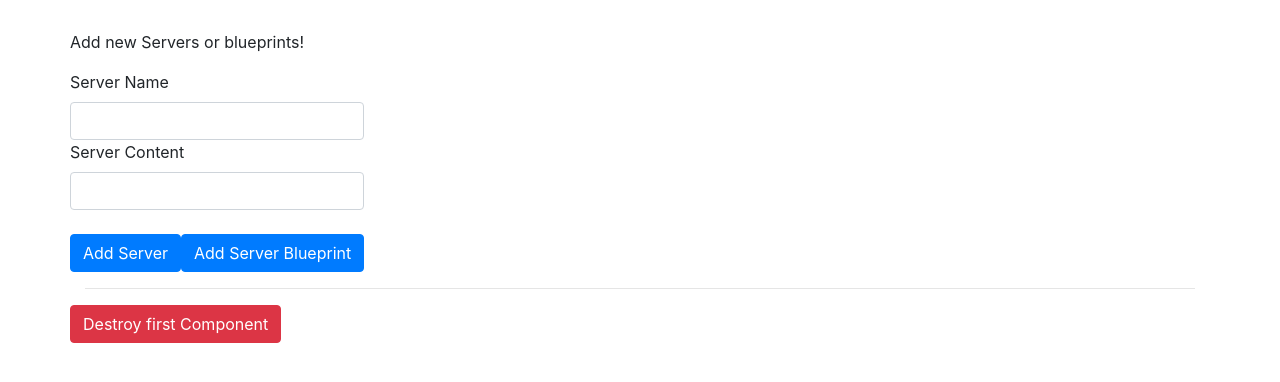
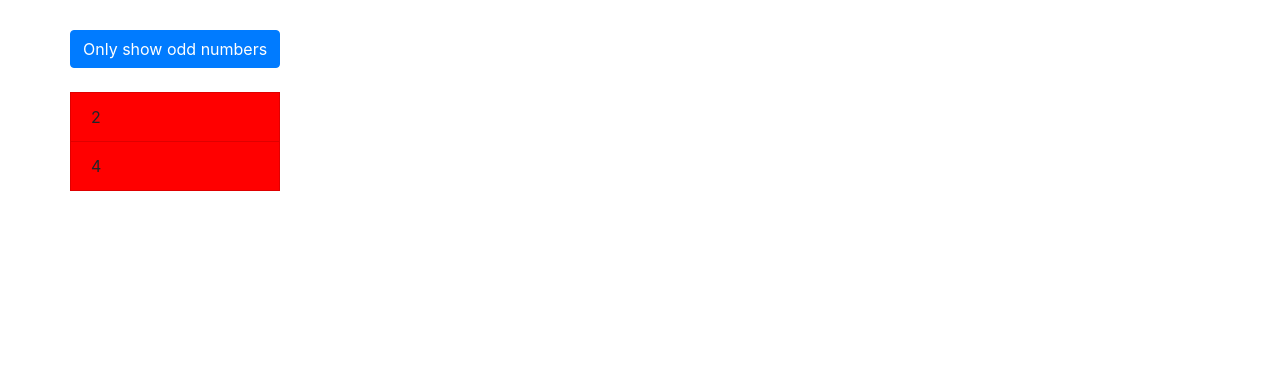
Before and after one commit to moshiurse/angular-practice, an Angular app: page / in a window 1280 px wide. Shown: the top 382 px of the page. Built offline with nearby package versions, Linux system fonts and the light colour scheme.

Commit message:
added basic ngIf, ngFor, ngClass, ngStyle directive example

```diff
--- a/src/app/app.component.css
+++ b/src/app/app.component.css
@@ -2,6 +2,6 @@
     margin-top: 30px;
   }
 
-  p {
-    color: blue;
+  .odd{
+    color: darkorange;
   }
--- a/src/app/app.component.html
+++ b/src/app/app.component.html
@@ -1,20 +1,35 @@
 <div class="container">
-    <app-cockpit
-        (serverCreated)="onServerAdded($event)"
-        (bpCreated)="onBlueprintAdded($event)">
-    </app-cockpit>
-    <hr>
-    <div class="row">
-      <div class="col-xs-12">
-        <button class="btn btn-danger" (click)="onDestroyFirst()">Destroy first Component</button>
-        <app-server-element
-        *ngFor="let serverElement of serverElements"
-        [srvElement]="serverElement">
-        <p #contentRef>
-            <strong *ngIf="serverElement.type === 'server'" style="color: red">{{ serverElement.content }}</strong>
-            <em *ngIf="serverElement.type === 'blueprint'">{{ serverElement.content }}</em>
-        </p>
-    </app-server-element>
-      </div>
+  <div class="row">
+    <div class="col-xs-12">
+      <button
+        class="btn btn-primary"
+        (click)="onlyOdd = !onlyOdd">Only show odd numbers</button>
+      <br><br>
+      <ul class="list-group">
+        <div *ngIf="onlyOdd">
+          <li
+          class="list-group-item"
+          [ngClass]="{odd: oddNumber % 2 !== 0}"
+          [ngStyle]="{backgroundColor: oddNumber % 2 !== 0 ? 'yellow': 'red' }"
+          *ngFor="let oddNumber of oddNumbers">
+          {{ oddNumber }}
+          </li>
+        </div>
+
+        <div *ngIf="!onlyOdd">
+          <li
+          class="list-group-item"
+          [ngClass]="{odd: evenNumber % 2 !== 0}"
+          [ngStyle]="{backgroundColor: evenNumber % 2 !== 0 ? 'yellow': 'red' }"
+          *ngFor="let evenNumber of evenNumbers">
+          {{ evenNumber }}
+          </li>
+        </div>
+
+      </ul>
+      <ng-template [ngIf]="onlyOdd">
+        <p>Only odd</p>
+      </ng-template>
     </div>
   </div>
+</div>
--- a/src/app/app.component.ts
+++ b/src/app/app.component.ts
@@ -6,26 +6,9 @@ import { Component } from '@angular/core';
   styleUrls: ['./app.component.css']
 })
 export class AppComponent {
-  serverElements = [];
-
-  onServerAdded(serverData: {serverName: string, serverContent: string}) {
-    this.serverElements.push({
-      type: 'server',
-      name: serverData.serverName,
-      content: serverData.serverContent
-    });
-  }
-
-  onBlueprintAdded(bluePrintData: {serverName: string, serverContent: string}) {
-    this.serverElements.push({
-      type: 'blueprint',
-      name: bluePrintData.serverName,
-      content: bluePrintData.serverContent
-    });
-  }
-
-  onDestroyFirst(){
-    this.serverElements.splice(0,1);
-  }
+  // numbers = [1, 2, 3, 4, 5];
+  oddNumbers = [1,3,5];
+  evenNumbers = [2,4];
+  onlyOdd = false;
 
 }
--- a/src/app/app.module.ts
+++ b/src/app/app.module.ts
@@ -3,14 +3,10 @@ import { NgModule } from '@angular/core';
 import { FormsModule } from '@angular/forms';
 
 import { AppComponent } from './app.component';
-import { CockpitComponent } from './cockpit/cockpit.component';
-import { ServerElementComponent } from './server-element/server-element.component';
 
 @NgModule({
   declarations: [
-    AppComponent,
-    CockpitComponent,
-    ServerElementComponent
+    AppComponent
   ],
   imports: [
     BrowserModule,
--- a/src/app/cockpit/cockpit.component.html
+++ /dev/null
@@ -1,20 +0,0 @@
-<div class="row">
-    <div class="col-xs-12">
-      <p>Add new Servers or blueprints!</p>
-      <label>Server Name</label>
-      <!-- for two way data binding -->
-      <!-- <input type="text" class="form-control" [(ngModel)]="newServerName"> -->
-      <!-- For Local reference in Template -->
-      <input type="text" class="form-control" #serverNameInput>
-      <label>Server Content</label>
-      <!-- <input type="text" class="form-control" [(ngModel)]="newServerContent"> -->
-      <input type="text" class="form-control" #serverContentInput>
-      <br>
-      <button
-        class="btn btn-primary"
-        (click)="onAddServer(serverNameInput)">Add Server</button>
-      <button
-        class="btn btn-primary"
-        (click)="onAddBlueprint(serverNameInput)">Add Server Blueprint</button>
-    </div>
-  </div>
--- a/src/app/cockpit/cockpit.component.ts
+++ /dev/null
@@ -1,37 +0,0 @@
-import { Component, OnInit, EventEmitter, Output, ViewChild, ElementRef } from '@angular/core';
-
-@Component({
-  selector: 'app-cockpit',
-  templateUrl: './cockpit.component.html',
-  styleUrls: ['./cockpit.component.css']
-})
-export class CockpitComponent implements OnInit {
-
-  @Output() serverCreated = new EventEmitter<{serverName: string, serverContent: string}>();
-  @Output('bpCreated') bluePrintCreated = new EventEmitter<{serverName: string, serverContent: string}>();
-
-  // newServerName = '';
-  // newServerContent = ''; // for two way binding
-
-  @ViewChild('serverContentInput')  serverContentInput: ElementRef; //for viewchild
-
-  constructor() { }
-
-  ngOnInit(): void {
-  }
-
-  onAddServer(serverNameInput: HTMLInputElement) {
-    this.serverCreated.emit({
-      serverName: serverNameInput.value,
-      serverContent: this.serverContentInput.nativeElement.value
-    });
-  }
-
-  onAddBlueprint(serverNameInput: HTMLInputElement) {
-    this.bluePrintCreated.emit({
-      serverName: serverNameInput.value,
-      serverContent: this.serverContentInput.nativeElement.value
-    });
-  }
-
-}
--- a/src/app/server-element/server-element.component.html
+++ /dev/null
@@ -1,8 +0,0 @@
-<div
-    class="card" style="width: 400px">
-    <div class="card-header" #heading>{{ element.name }}</div>
-    <!-- <div class="card-header" #heading>{{ name }}</div> -->
-    <div class="card-body">
-        <ng-content></ng-content>
-    </div>
-</div>
--- a/src/app/server-element/server-element.component.ts
+++ /dev/null
@@ -1,72 +0,0 @@
-import {
-  Component,
-  OnInit,
-  Input,
-  OnChanges,
-  DoCheck,
-  AfterContentInit,
-  AfterContentChecked,
-  AfterViewInit,
-  AfterViewChecked,
-  OnDestroy,
-  ContentChild,
-  ElementRef} from '@angular/core';
-
-@Component({
-  selector: 'app-server-element',
-  templateUrl: './server-element.component.html',
-  styleUrls: ['./server-element.component.css']
-})
-export class ServerElementComponent implements
-OnInit,
-OnChanges,
-DoCheck,
-AfterContentInit,
-AfterContentChecked,
-AfterViewInit,
-AfterViewChecked,
-OnDestroy {
-  // element: {type: string, name: string, content: string}
-  @Input('srvElement') element: {type: string, name: string, content: string}
-
-  @ContentChild('contentRef') contentRef: ElementRef;
-
-  constructor() {
-    console.log('constructor');
-   }
-
-   ngOnChanges(){
-    console.log('ngOnChanges');
-   }
-
-  ngOnInit(): void {
-    console.log('ngOnInit');
-    // console.log('Parahraph content ngOnInit: '+ this.contentRef.nativeElement.textContent);
-  }
-
-  ngDoCheck(){
-    console.log('ngDoCheck');
-  }
-
-  ngAfterContentInit(){
-    console.log('ngAfterContentInit');
-    // console.log('Parahraph content ngAfterContentInit: '+ this.contentRef.nativeElement.textContent);
-  }
-
-  ngAfterContentChecked(){
-    console.log('ngAfterContentChecked');
-  }
-
-  ngAfterViewInit(){
-    console.log('ngAfterViewInit');
-  }
-
-  ngAfterViewChecked(){
-    console.log('ngAfterViewChecked');
-  }
-
-  ngOnDestroy(){
-    console.log('ngOnDestroy');
-  }
-
-}
```
Also changed, not shown: src/app/cockpit/cockpit.component.css (deleted), src/app/server-element/server-element.component.css (deleted).
